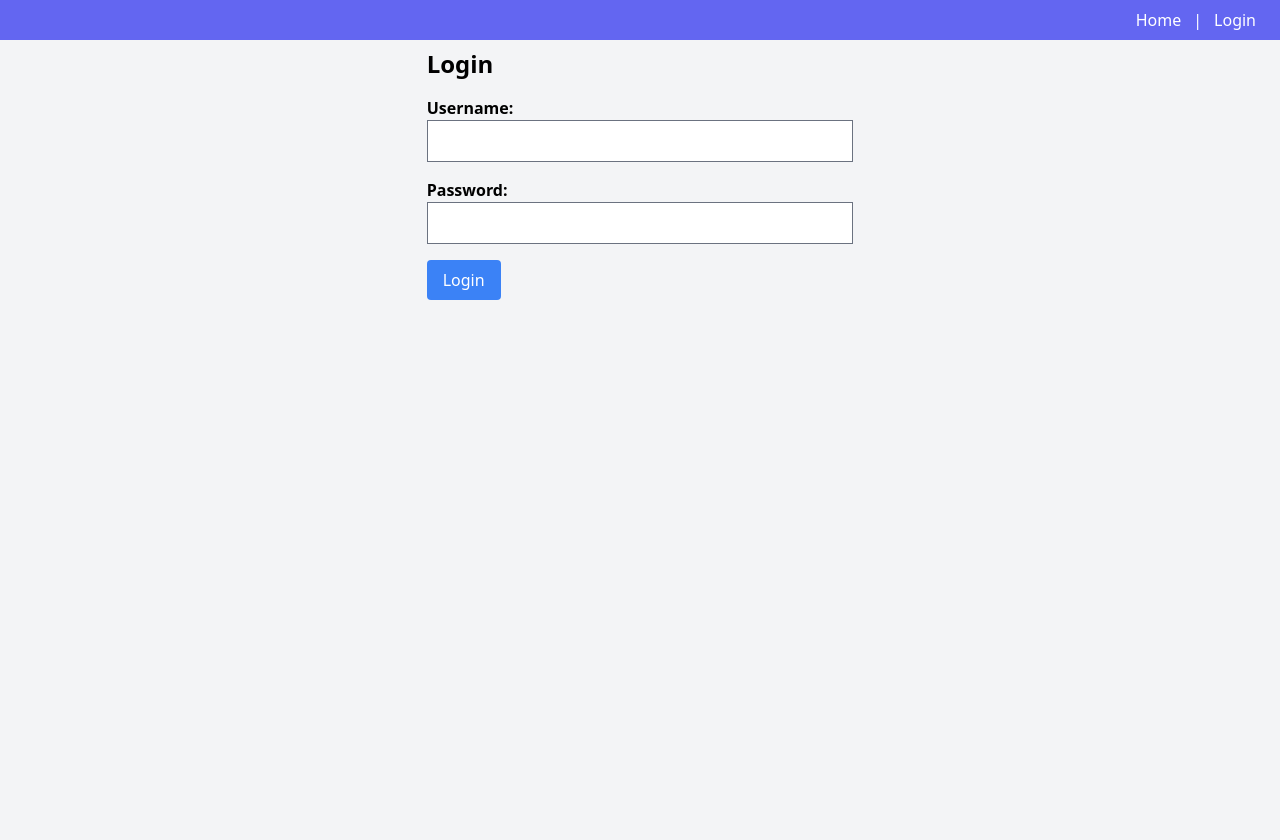
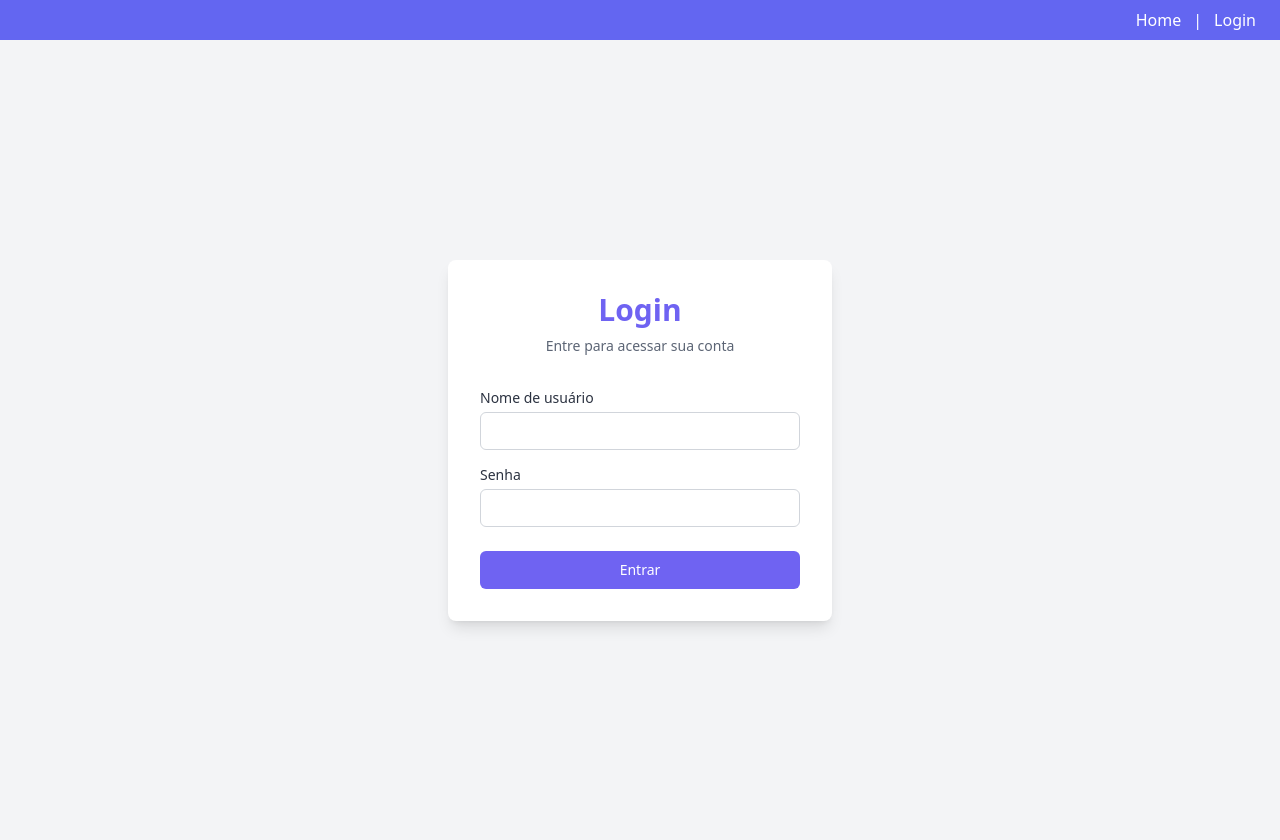
Before and after one commit to FabioCruz20/active_aging_planner, a Django app: page /auth/login/ in a window 1280 px wide. Before the commit the page ends 300 px from the top, so only its background shows below. Run offline with Django 4.2, Linux system fonts and the light colour scheme; some libraries are stand-ins or nearby versions.

Commit message:
style: adjust login page style

```diff
--- a/authentication/templates/authentication/login.html
+++ b/authentication/templates/authentication/login.html
@@ -1,28 +1,49 @@
 {% extends 'layout.html' %}
 {% block content %}
-    <div class="container mt-2">
-        <div class="md:w-1/3 mx-auto">
-            <h1 class="text-2xl font-bold">Login</h1>
-            <form method="post" action="{% url 'auth:login' %}">
+    <div class="relative min-h-screen flex items-center justify-center py-12 px-4 sm:px-6 lg:px-8">
+        <div class="z-10 max-w-sm w-full space-y-8 bg-white p-8 rounded-lg shadow-lg">
+            <div>
+                <h1 class="text-3xl font-bold text-center text-primary">Login</h1>
+                <p class="mt-2 text-center text-sm text-text">
+                    Entre para acessar sua conta
+                </p>
+            </div>
+
+            <form method="post" action="{% url 'auth:login' %}" class="mt-8 space-y-6">
                 {% csrf_token %}
-                <div class="mt-4">
-                    <label for="username" class="block font-bold">Username:</label>
-                    <input type="text" id="username" name="username" required class="w-full">
+                <div class="rounded-md -space-y-px">
+                    <div class="mb-4">
+                        <label for="username" class="block text-sm font-medium text-title mb-1">Nome de usuário</label>
+                        <input type="text" id="username" name="username" required
+                               class="appearance-none rounded-md relative block w-full px-3 py-2 border border-gray-300
+                               placeholder-gray-500 text-gray-900 focus:outline-none focus:ring-primary
+                               focus:border-primary focus:z-10 sm:text-sm">
+                    </div>
+
+                    <div class="mb-4">
+                        <label for="password" class="block text-sm font-medium text-title mb-1">Senha</label>
+                        <input type="password" id="password" name="password" required
+                               class="appearance-none rounded-md relative block w-full px-3 py-2 border border-gray-300
+                               placeholder-gray-500 text-gray-900 focus:outline-none focus:ring-primary
+                               focus:border-primary focus:z-10 sm:text-sm">
+                    </div>
                 </div>
 
-                <div class="mt-4">
-                    <label for="password" class="block font-bold">Password:</label>
-                    <input type="password" id="password" name="password" required class="w-full">
-                </div>
-
-                <div class="mt-4">
-                    <button type="submit" class="bg-blue-500 text-white px-4 py-2 rounded">Login</button>
+                <div>
+                    <button type="submit"
+                            class="group relative w-full flex justify-center py-2 px-4 border border-transparent
+                            text-sm font-medium rounded-md text-white bg-primary hover:bg-primary-dark
+                            focus:outline-none focus:ring-2 focus:ring-offset-2 focus:ring-primary-dark
+                            transition duration-150 ease-in-out">
+                        Entrar
+                    </button>
                 </div>
             </form>
+
             {% if messages %}
-                <div class="mt-4 text-center bg-red-200 border border-red-700 p-4">
+                <div class="mt-4 text-center bg-red-100 border border-red-400 text-red-700 px-4 py-3 rounded">
                     {% for message in messages %}
-                        <p class="text-red-700">{{ message }}</p>
+                        <p>{{ message }}</p>
                     {% endfor %}
                 </div>
             {% endif %}
--- a/templates/layout.html
+++ b/templates/layout.html
@@ -6,6 +6,21 @@
     <meta name="viewport" content="width=device-width, initial-scale=1.0">
     <title>{% block title %}Title{% endblock %}</title>
     {% tailwind_css %}
+    <script src="https://cdn.tailwindcss.com"></script>
+    <script>
+        tailwind.config = {
+            theme: {
+                extend: {
+                    colors: {
+                        primary: '#6F63F2',
+                        'primary-dark': '#4E47C4',
+                        title: '#2B3240',
+                        text: '#5C6575',
+                    }
+                }
+            }
+        }
+    </script>
     {% block javascript %}
     {% endblock %}
 </head>
```
